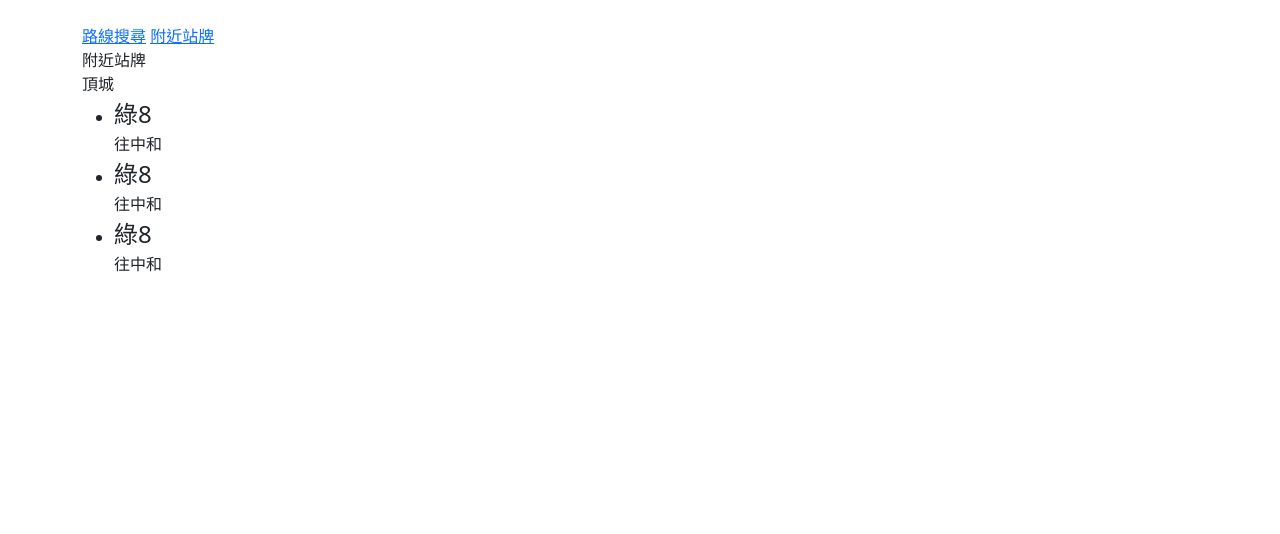
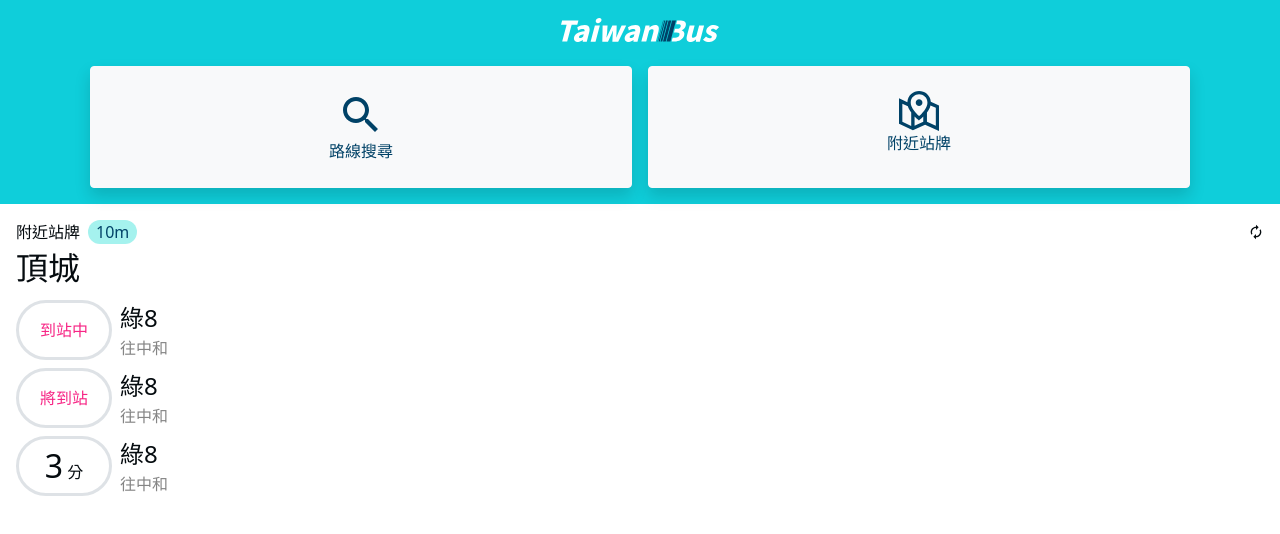
Before and after one commit to aloysse/f2eTWbus, a plain HTML site: page index.html in a window 1280 px wide. Drawn offline with nearby package versions, Linux system fonts and the light colour scheme.

Commit message:
update index

```diff
--- /dev/null
+++ b/all.css
@@ -0,0 +1,51 @@
+* {
+    --main-color: #0fceda;
+    --main-color-m: #a5f2ee;
+    --main-color-s: #e5fffd;
+    --sec-color: #004267;
+    --sec-color-m: #678ea3;
+    --warings-color: #f72585;
+    --warigns-color-m: #fff2f5;
+    --red-color: #ffdedf;
+    --orange-color: #ffead1;
+    --brown-color: #e5d4c5;
+    --green-color: #e8ffe8;
+    --blue-color: #d9e4ff;
+    --white-color: #ffffff;
+    --gray-color-1: #f2f2f2;
+    --gray-color-2: #dddddd;
+    --gray-color-3: #858585;
+    --black-color: #050b0f;
+}
+
+body {
+    color: var(--black-color);
+}
+
+.text-main {
+    color: var(--main-color);
+}
+
+.text-sec {
+    color: var(--sec-color);
+}
+
+.text-waring {
+    color: var(--warings-color);
+}
+
+.text-gray-3 {
+    color: var(--gray-color-3);
+}
+
+.bg-main {
+    background: var(--main-color);
+}
+
+.bg-main-m {
+    background: var(--main-color-m);
+}
+
+.stop-statue {
+    width: 6em;
+}
--- a/index.html
+++ b/index.html
@@ -7,42 +7,45 @@
     <meta name="viewport" content="width=device-width, initial-scale=1.0">
     <!-- Bootstrap CSS -->
     <link href="https://cdn.jsdelivr.net/npm/bootstrap@5.0.0/dist/css/bootstrap.min.css" rel="stylesheet" integrity="sha384-wEmeIV1mKuiNpC+IOBjI7aAzPcEZeedi5yW5f2yOq55WWLwNGmvvx4Um1vskeMj0" crossorigin="anonymous">
-
+    <link rel="stylesheet" href="all.css">
     <title>Taiwan Bus</title>
 </head>
 
 <body>
-    <div class="header">
-        <div class="container"><img src="" alt="" class="logo"></div>
+    <div class="header bg-main text-center p-3">
+        <div class="container"><img src="images/logo.svg" alt="" class="logo"></div>
     </div>
-    <div class="container d-flex flex-column">
-        <div class="">
-            <a href="" class="rounded-3">路線搜尋</a>
-            <a href="" class="rounded-3">附近站牌</a>
+    <div class="d-flex flex-column">
+        <div class="bg-main pb-2">
+            <div class="container d-flex">
+                <a href="" class="flex-fill rounded-5 btn btn-light shadow m-2 p-4"><img src="images/search.svg" alt=""> <span class="d-block text-sec">路線搜尋</span> </a>
+                <a href="" class="flex-fill rounded-5 btn btn-light shadow m-2 p-4"><img src="images/map.svg" alt=""> <span class="d-block text-sec">附近站牌</span> </a>
+            </div>
         </div>
-        <div class="">
-            <div>附近站牌</div>
-            <div>頂城</div>
-            <ul>
-                <li>
-                    <div class="round-ed-pill"></div>
+        <div class="p-3">
+            <div class="d-flex"><span class="me-2">附近站牌</span><span class="rounded-pill bg-main-m fs-6 px-2 text-sec">10m</span> <img src="images/autorenew.svg" alt="" class="ms-auto"> </div>
+            <div class="fs-2">頂城</div>
+            <ul class="p-0">
+                <li class="d-flex my-2">
+                    <div class="stop-statue me-2 rounded-pill border border-3 d-flex justify-content-center"> <span class="align-self-center text-waring">到站中</span></div>
                     <div>
                         <div class="fs-4">綠8</div>
-                        <div class="fs6">往中和</div>
+                        <div class="fs-6 text-gray-3">往中和</div>
                     </div>
                 </li>
-                <li>
-                    <div class="round-ed-pill"></div>
+                <li class="d-flex my-2">
+                    <div class="stop-statue me-2 rounded-pill border border-3 d-flex justify-content-center"> <span class="align-self-center text-waring">將到站</span></div>
                     <div>
                         <div class="fs-4">綠8</div>
-                        <div class="fs6">往中和</div>
+                        <div class="fs-6 text-gray-3">往中和</div>
                     </div>
                 </li>
-                <li>
-                    <div class="round-ed-pill"></div>
+                <li class="d-flex my-2">
+                    <div class="stop-statue me-2 rounded-pill border border-3 d-flex justify-content-center"> <span class="align-self-center"> <span class="fs-2">3</span><span class="fs-6"> 分</span> </span>
+                    </div>
                     <div>
                         <div class="fs-4">綠8</div>
-                        <div class="fs6">往中和</div>
+                        <div class="fs-6 text-gray-3">往中和</div>
                     </div>
                 </li>
             </ul>
```
Also changed, not shown: images/autorenew.svg (added), images/logo.svg (added), images/map.svg (added), images/search.svg (added).
